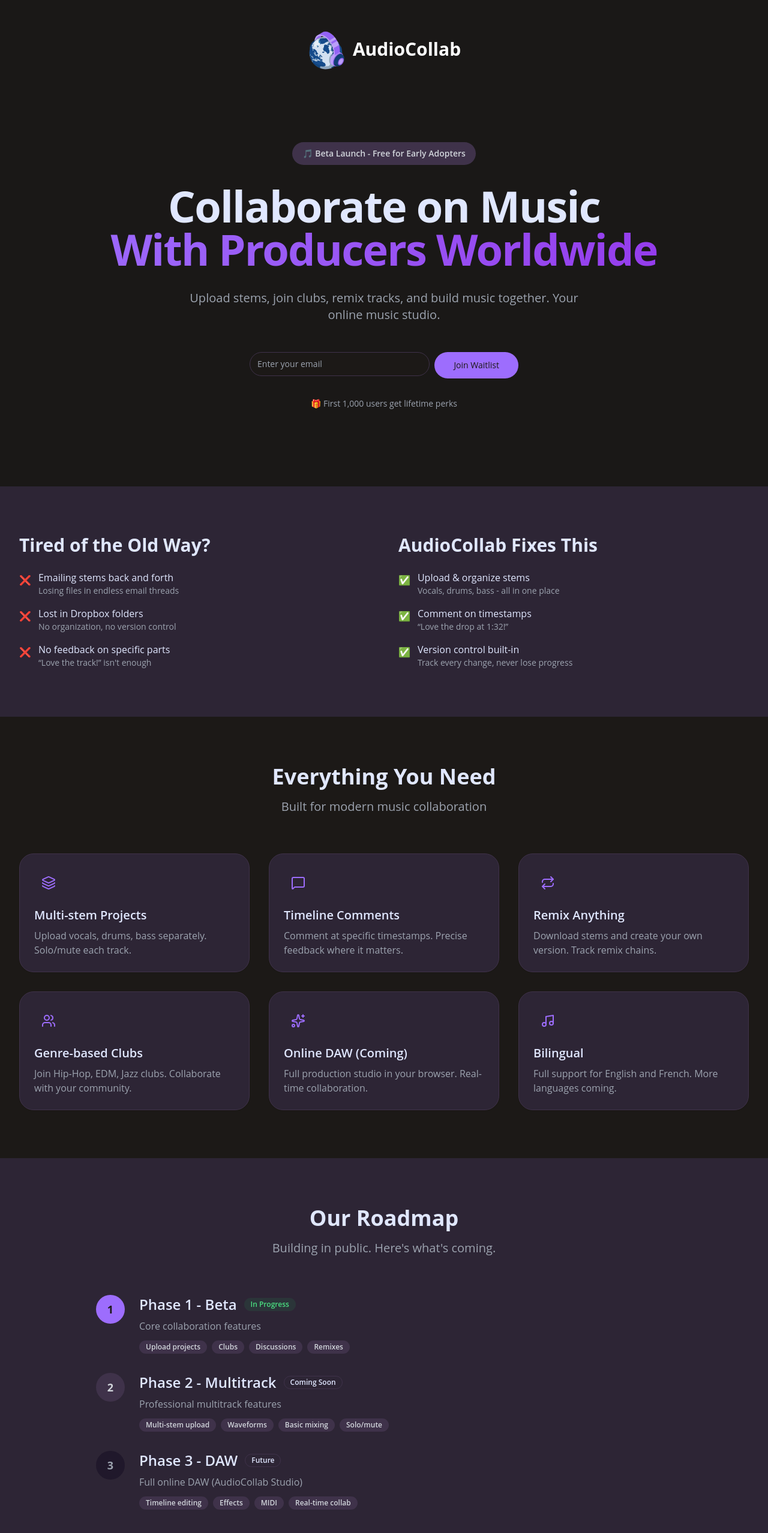
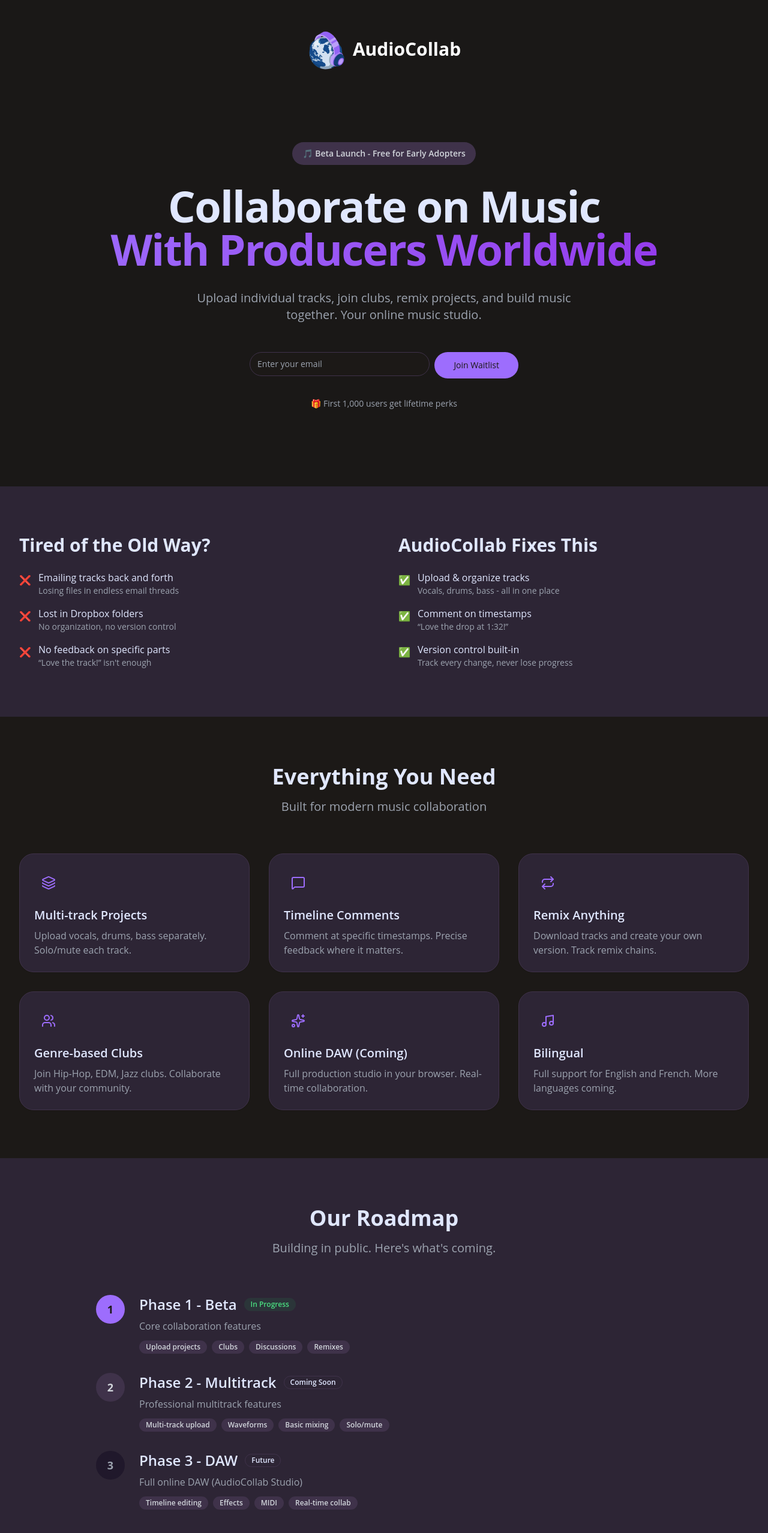
Before and after one commit to ericfrontdev/audio-collab, a Next.js app: page /en in a window 1280 px wide. Shown: the top 2556 px of the page at 60% size. Built offline with nearby package versions, Linux system fonts and the light colour scheme; no server answers.

Commit message:
Fix audio terminology: stems → tracks

```diff
--- a/app/[locale]/page.tsx
+++ b/app/[locale]/page.tsx
@@ -48,7 +48,7 @@ export default async function Home({ params }: { params: Promise<{ locale: strin
 
             {/* Subtitle */}
             <p className="max-w-2xl mx-auto text-xl text-muted-foreground">
-              Upload stems, join clubs, remix tracks, and build music together.
+              Upload individual tracks, join clubs, remix projects, and build music together.
               Your online music studio.
             </p>
 
@@ -78,7 +78,7 @@ export default async function Home({ params }: { params: Promise<{ locale: strin
                 <div className="flex items-start gap-3">
                   <div className="mt-1 text-destructive">❌</div>
                   <div>
-                    <p className="font-medium text-foreground">Emailing stems back and forth</p>
+                    <p className="font-medium text-foreground">Emailing tracks back and forth</p>
                     <p className="text-sm text-muted-foreground">Losing files in endless email threads</p>
                   </div>
                 </div>
@@ -108,7 +108,7 @@ export default async function Home({ params }: { params: Promise<{ locale: strin
                 <div className="flex items-start gap-3">
                   <div className="mt-1 text-primary">✅</div>
                   <div>
-                    <p className="font-medium text-foreground">Upload & organize stems</p>
+                    <p className="font-medium text-foreground">Upload & organize tracks</p>
                     <p className="text-sm text-muted-foreground">Vocals, drums, bass - all in one place</p>
                   </div>
                 </div>
@@ -150,7 +150,7 @@ export default async function Home({ params }: { params: Promise<{ locale: strin
               <div className="w-12 h-12 bg-primary/10 rounded-lg flex items-center justify-center mb-4">
                 <Layers className="h-6 w-6 text-primary" />
               </div>
-              <h3 className="text-xl font-semibold mb-2">Multi-stem Projects</h3>
+              <h3 className="text-xl font-semibold mb-2">Multi-track Projects</h3>
               <p className="text-muted-foreground">
                 Upload vocals, drums, bass separately. Solo/mute each track.
               </p>
@@ -174,7 +174,7 @@ export default async function Home({ params }: { params: Promise<{ locale: strin
               </div>
               <h3 className="text-xl font-semibold mb-2">Remix Anything</h3>
               <p className="text-muted-foreground">
-                Download stems and create your own version. Track remix chains.
+                Download tracks and create your own version. Track remix chains.
               </p>
             </Card>
 
@@ -267,7 +267,7 @@ export default async function Home({ params }: { params: Promise<{ locale: strin
                   Professional multitrack features
                 </p>
                 <div className="flex flex-wrap gap-2">
-                  <Badge variant="secondary">Multi-stem upload</Badge>
+                  <Badge variant="secondary">Multi-track upload</Badge>
                   <Badge variant="secondary">Waveforms</Badge>
                   <Badge variant="secondary">Basic mixing</Badge>
                   <Badge variant="secondary">Solo/mute</Badge>
```
